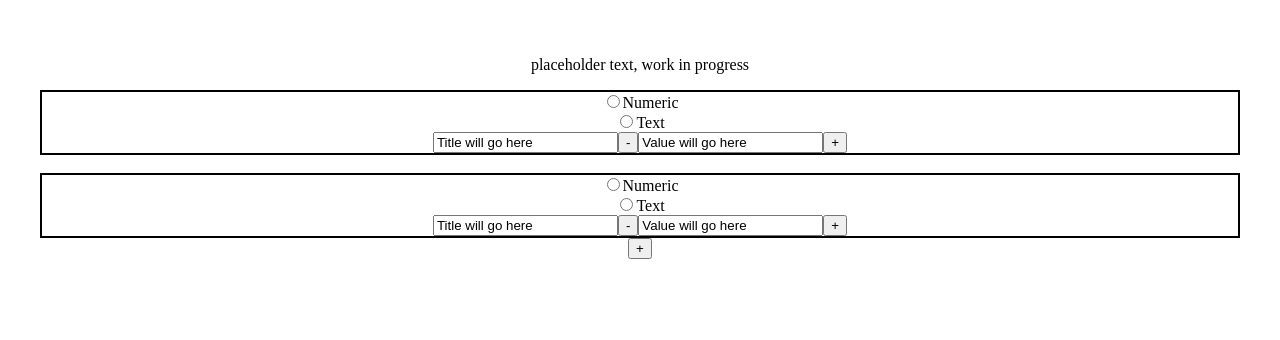
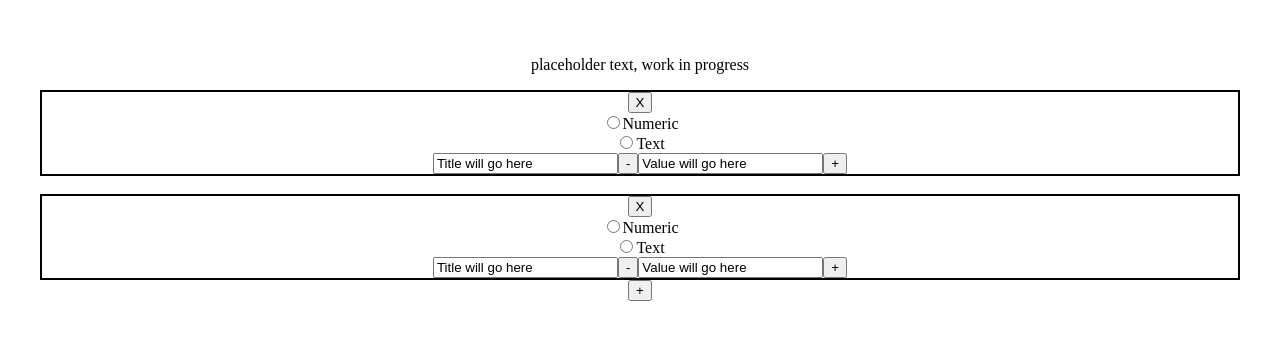
Before and after one commit to oliverhalberg/stat-tracker, a React (Vite) app: page / in a window 1280 px wide. Shown: the top 340 px of the page. Built offline with nearby package versions, Linux system fonts and the light colour scheme.

Commit message:
Added first draft of functionality to remove Stat components. Note: all code from commits today is untested.

```diff
--- a/src/App.jsx
+++ b/src/App.jsx
@@ -6,7 +6,7 @@ import Stat from "./Stat.jsx"
 
 function App() {
   const [count, setCount] = useState(0) // Vite placeholder
-  const [stats, setStats] = useState([]) // List of objects containing data for Stat components
+  const [stats, setStats] = useState([]); // List of objects containing data for Stat components
   /*
     Format for objects for stats state:
     {
@@ -17,7 +17,7 @@ function App() {
     }
   */
 
-  const nextStatId = useRef(0) //generates new sequential numeric ids for stat objects
+  const nextStatId = useRef(0); //generates new sequential numeric ids for stat objects
 
   // Adds a new object to stats representing a 'blank' Stat component
   const addNewStat = () => {
@@ -29,7 +29,11 @@ function App() {
         isNumeric: true,
         id: nextStatId.current++
       }
-    ])
+    ]);
+  }
+
+  const handleRemoveStat = (id) => {
+    setStats(prevStats => prevStats.filter(p => p.id !== id));
   }
 
   return (
@@ -46,6 +50,7 @@ function App() {
             value={s.value}
             isNumeric={s.isNumeric}
             id={s.id}
+            removeStat={handleRemoveStat}
           />
         ))
         : null
--- a/src/Stat.jsx
+++ b/src/Stat.jsx
@@ -1,5 +1,5 @@
 
-const Stat = ( { title, value, isNumeric, id } ) => {
+const Stat = ( { title, value, isNumeric, id, removeStat } ) => {
 
     const handleSubmit = (event) => {
         //do code in here to handle changing between layouts (CSS)
@@ -8,6 +8,7 @@ const Stat = ( { title, value, isNumeric, id } ) => {
     // whenever values change, update the stats state in App.jsx using the id value
     return (
         <div style={{border: 'black solid 2px'}}>
+            <button onClick={() => removeStat(id)}>X</button>
             <form onSubmit={(event) => handleSubmit(event)}>
                 <input type="radio" id="numeric" name="typeSelect"></input>
                 <label for="numeric">Numeric</label><br />
```
